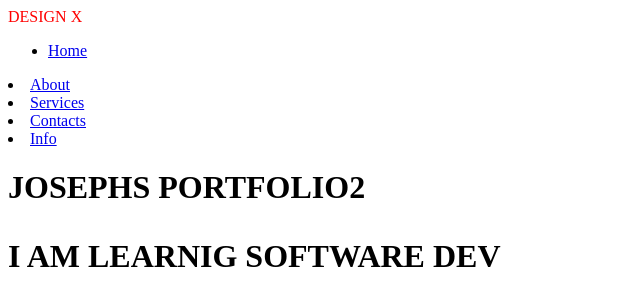
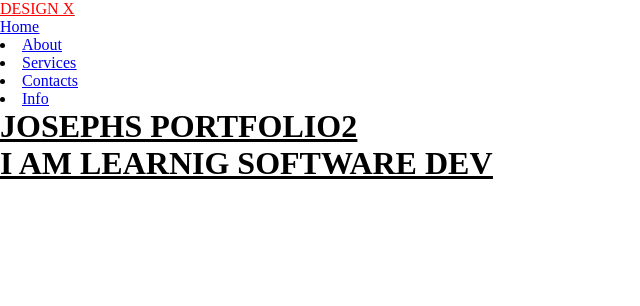
Before and after one commit to jmuli-star/Portfolio2, a plain HTML site: page index.html in a window 1280 px wide. Shown: the whole page, without its empty margins (0-640 px from the left). Drawn offline with Linux system fonts and the light colour scheme.

Commit message:
add : style bar

```diff
--- a/style.css
+++ b/style.css
@@ -9,3 +9,8 @@
     color: red;
     size: 40pc;
 }
+*{
+    padding: 0;
+    margin: 0;
+    text-decoration: underline;
+}
```
